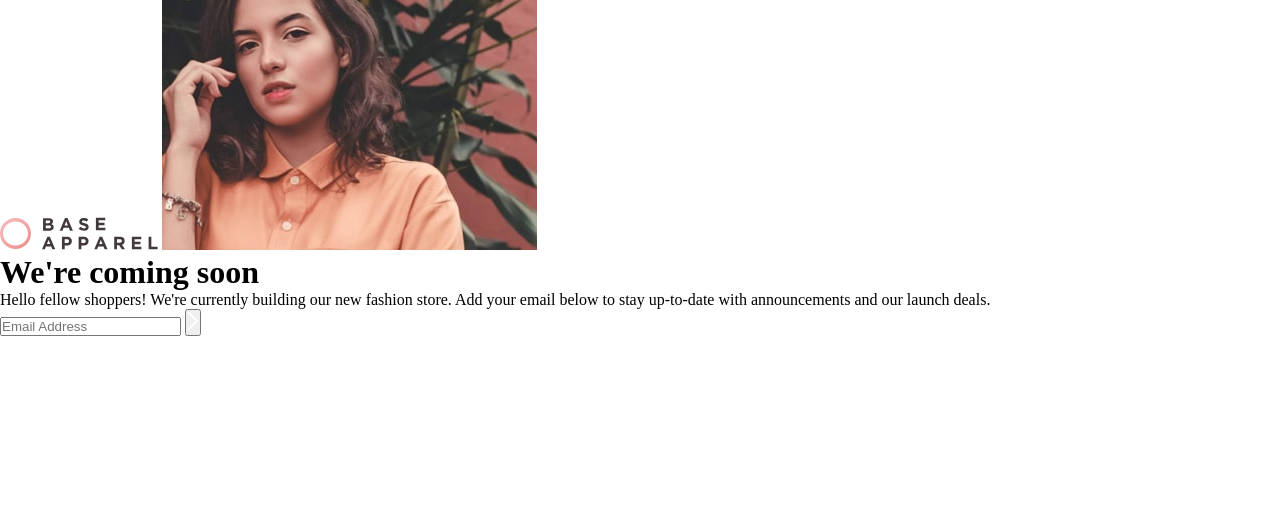
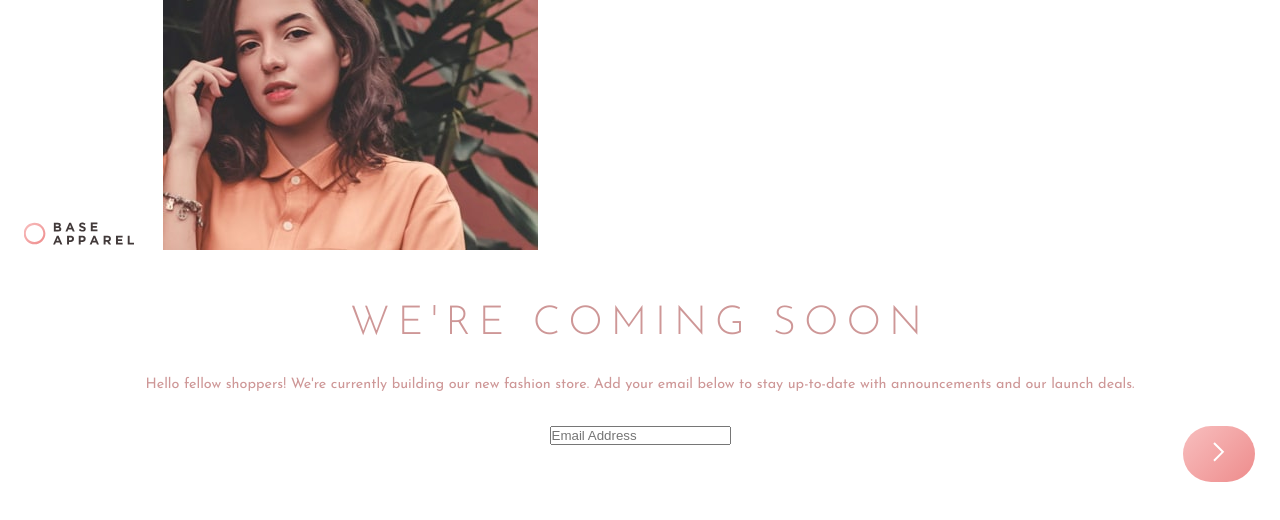
Before and after one commit to kujerocoding/base-apparel-coming-soon-master, a plain HTML site: page index.html in a window 1280 px wide. Drawn offline with Linux system fonts and the light colour scheme.

Commit message:
Add styles to the elements

```diff
--- a/style.css
+++ b/style.css
@@ -18,3 +18,70 @@
     padding: 0;
     box-sizing: 0;
 }
+
+body {
+    font-family: var(--FF);
+    font-size: var(--FS);
+}
+
+.main__container {
+    margin-inline: auto;
+}
+
+.logo {
+    transform: scale(70%);
+}
+
+.text__container {
+
+}
+
+.text__heading {
+    color: var(--DESATURATEDRED);
+    font-weight: lighter;
+    padding: 50px 40px 0px 40px;
+    text-transform: uppercase;
+    font-size: 2.5em;
+    text-align: center;
+    letter-spacing: .5rem;
+}
+
+.heading--span {
+    font-weight: 600;
+    color: var(--DARKGRAYISHRED);
+}
+
+.text__paragraph {
+    font-size: .9em;
+    color: var(--DESATURATEDRED);
+    padding: 30px;
+    text-align: center;
+    line-height: 1.5em;
+}
+
+.form__container {
+    text-align: center;
+    position: relative;
+}
+
+.input__email {
+    all: unset;
+    text-align: left;
+    min-width: 270px;
+    border: .5px solid lightgray;
+    padding: 20px;
+    border-radius: 30px;
+
+}
+
+.btn__arrow {
+    all: unset;
+    background-image: linear-gradient(135deg, var(--LINEARCOLORONE), var(--LINEARCOLORTWO));
+    background-image: linear-gradient(135deg, var(--LINEARCOLORTHREE), var(--LINEARCOLORFOUR));
+    position: absolute;
+    top: 0;
+    right: 25px;
+    padding-block: 16px;
+    padding-inline: 30px;
+    border-radius: 30px;
+}
```
